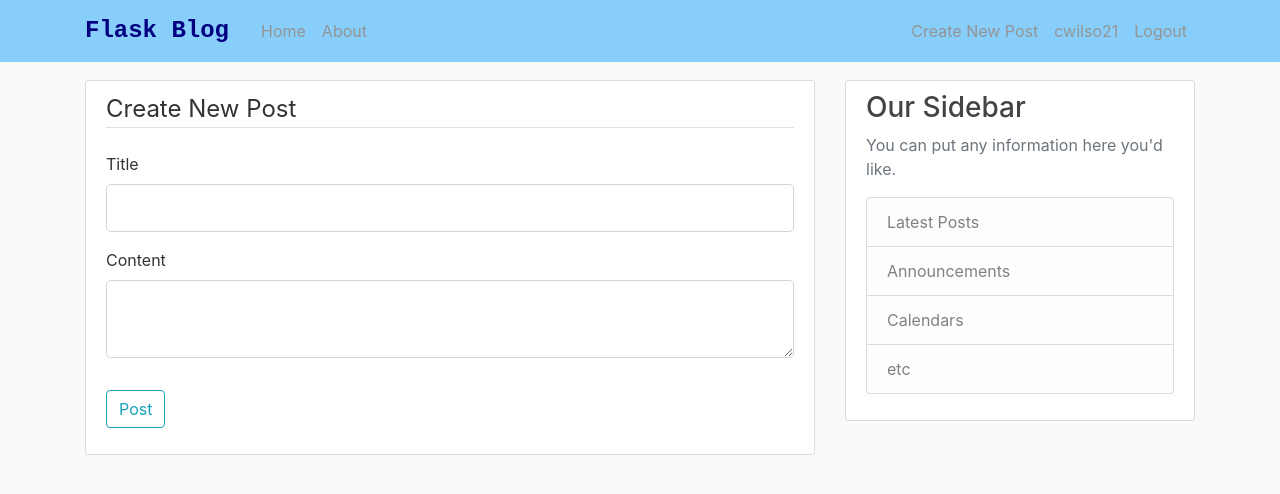
After one commit to cwils021/FlaskBlog, a Flask app: page /post/new in a window 1280 px wide. The commit adds this page. Shown: the top 494 px of the page. Run offline with Flask 2, Linux system fonts and the light colour scheme; a user stored in the database is signed in; some libraries are stand-ins or nearby versions.

Commit message:
added add post functionality

```diff
--- a/FlaskBlog/forms.py
+++ b/FlaskBlog/forms.py
@@ -4,7 +4,7 @@
 from flask_wtf import FlaskForm
 from flask_wtf.file import FileField, FileAllowed
 from flask_login import current_user
-from wtforms import StringField, PasswordField, SubmitField, BooleanField
+from wtforms import StringField, PasswordField, SubmitField, BooleanField, TextAreaField
 from wtforms.validators import DataRequired, Length, Email, EqualTo, ValidationError
 from FlaskBlog.models import User
 
@@ -57,3 +57,9 @@ class UpdateAccountForm(FlaskForm):
             user = User.query.filter_by(email=email.data).first()
             if user:
                 raise ValidationError('That email is taken, Please try another.')
+
+class PostForm(FlaskForm):
+    title = StringField('Title', validators=[DataRequired()])
+    content = TextAreaField('Content', validators=[DataRequired()])
+
+    submit = SubmitField('Post')
--- a/FlaskBlog/routes.py
+++ b/FlaskBlog/routes.py
@@ -4,41 +4,19 @@
 import os
 import secrets
 from PIL import Image
-from flask import render_template, flash, redirect, url_for, request
+from flask import render_template, flash, redirect, url_for, request, abort
 from FlaskBlog import app, db, bcrypt
-from FlaskBlog.forms import RegistrationForm, LoginForm, UpdateAccountForm
+from FlaskBlog.forms import RegistrationForm, LoginForm, UpdateAccountForm, PostForm
 from FlaskBlog.models import User, Post
 from flask_login import login_user, current_user, logout_user, login_required
-
-
-posts = [
-    {
-        'author':'Chris Wilson',
-        'title': 'blog 1',
-        'content': 'first post content',
-        'date_posted': "Febuary 20, 2020"
-    },
-    {
-        'author':'Chris Wilson',
-        'title': 'blog 2',
-        'content': 'second post content',
-        'date_posted': 'Febuary 21, 2020'
-    },
-    {
-        'author':'Chris Wilson',
-        'title': 'blog 3',
-        'content': 'third post content',
-        'date_posted': 'Febuary 23, 2020'
-    }
-]
-
-
 
 
 
 @app.route("/")
 @app.route("/home")
 def home():
+    page = request.args.get('page', 1, type=int)
+    posts = Post.query.order_by(Post.date_posted.desc()).paginate(page=page, per_page=5)
     return render_template('home.html', posts=posts, title="Home")
 
 @app.route("/about")
@@ -114,3 +92,53 @@ def account():
         form.email.data = current_user.email
     image_file = url_for('static', filename='profile_pics/' + current_user.image_file)
     return render_template('account.html', title='Account', image_file=image_file, form=form)
+
+@app.route("/post/new", methods=['GET', 'POST'])
+@login_required
+def new_post():
+    form = PostForm()
+    if form.validate_on_submit():
+        post = Post(title=form.title.data, content=form.content.data, author=current_user)
+        db.session.add(post)
+        db.session.commit()
+        flash("Your post has been created successfully", 'success')
+        return redirect(url_for('home'))
+    return render_template('create_post.html', title='New Post', form=form, legend='Create New Post')
+
+
+@app.route("/post/<int:post_id>")
+def post(post_id):
+    post = Post.query.get_or_404(post_id)
+    return render_template('post.html', title=post.title, post=post)
+
+
+
+@app.route("/post/<int:post_id>/update", methods=['GET', 'POST'])
+@login_required
+def update_post(post_id):
+    post = Post.query.get_or_404(post_id)
+    if post.author != current_user:
+        abort(403)
+    form = PostForm()
+    if form.validate_on_submit():
+        post.title = form.title.data
+        post.content = form.content.data
+        db.session.commit()
+        flash('Your post has been updated successfully.', 'success')
+        return redirect(url_for('post', post_id=post.id))
+    elif request.method == 'GET':
+        form.title.data = post.title
+        form.content.data = post.content
+    return render_template('create_post.html', title='Update Post', form=form, legend='Update Post')
+
+
+@app.route("/post/<int:post_id>/delete", methods=['POST'])
+@login_required
+def delete_post(post_id):
+    post = Post.query.get_or_404(post_id)
+    if post.author != current_user:
+        abort(403)
+    db.session.delete(post)
+    db.session.commit()
+    flash('Your post has been deleted successfully.', 'success')
+    return redirect(url_for('home'))
--- /dev/null
+++ b/FlaskBlog/templates/create_post.html
@@ -0,0 +1,40 @@
+{% extends "layout.html" %}
+{% block content %}
+<div class="content-section">
+    <form method="POST" action="">
+        {{ form.hidden_tag() }}
+        <fieldset class="form-group">
+            <legend class="border-bottom mb-4">{{ legend }}</legend>
+            <div class="form-group">
+                {{ form.title.label(class="form-control-label") }}
+                {% if form.title.errors %}
+                    {{ form.title(class="form-control form-control-lg is-invalid") }}
+                    <div class="invalid-feedback">
+                        {% for error in form.title.errors %}
+                            <span>{{ error }}</span>
+                        {% endfor %}
+                    </div>
+                {% else %}
+                    {{ form.title(class="form-control form-control-lg") }}
+                {% endif %}
+            </div>
+            <div class="form-group">
+                {{ form.content.label(class="form-control-label") }}
+                {% if form.content.errors %}
+                    {{ form.content(class="form-control form-control-lg is-invalid") }}
+                    <div class="invalid-feedback">
+                        {% for error in form.content.errors %}
+                            <span>{{ error }}</span>
+                        {% endfor %}
+                    </div>
+                {% else %}
+                    {{ form.content(class="form-control form-control-lg") }}
+                {% endif %}
+            </div>
+        </fieldset>
+        <div class="form-group">
+            {{ form.submit(class="btn btn-outline-info") }}
+        </div>
+    </form>
+</div>
+{% endblock content %}
--- a/FlaskBlog/templates/layout.html
+++ b/FlaskBlog/templates/layout.html
@@ -31,8 +31,9 @@
               <!-- Navbar Right Side -->
               <div class="navbar-nav">
                 {% if current_user.is_authenticated %}
-                <a class="nav-item nav-link" href="/account">{{ current_user.username }}</a>
-                <a class="nav-item nav-link" href="/logout">Logout</a>
+                <a class="nav-item nav-link" href="{{ url_for('new_post') }}">Create New Post</a>
+                <a class="nav-item nav-link" href="{{ url_for('account') }}">{{ current_user.username }}</a>
+                <a class="nav-item nav-link" href="{{ url_for('logout') }}">Logout</a>
                 {% else %}
                   <a class="nav-item nav-link" href="/login">Login</a>
                   <a class="nav-item nav-link" href="/register">Register</a>
```
Also changed, not shown: FlaskBlog/templates/home.html (+20 -4 lines), FlaskBlog/templates/post.html (added, +44 -0 lines), FlaskBlog/site.db, FlaskBlog/static/style.css (line endings or trailing spaces).
